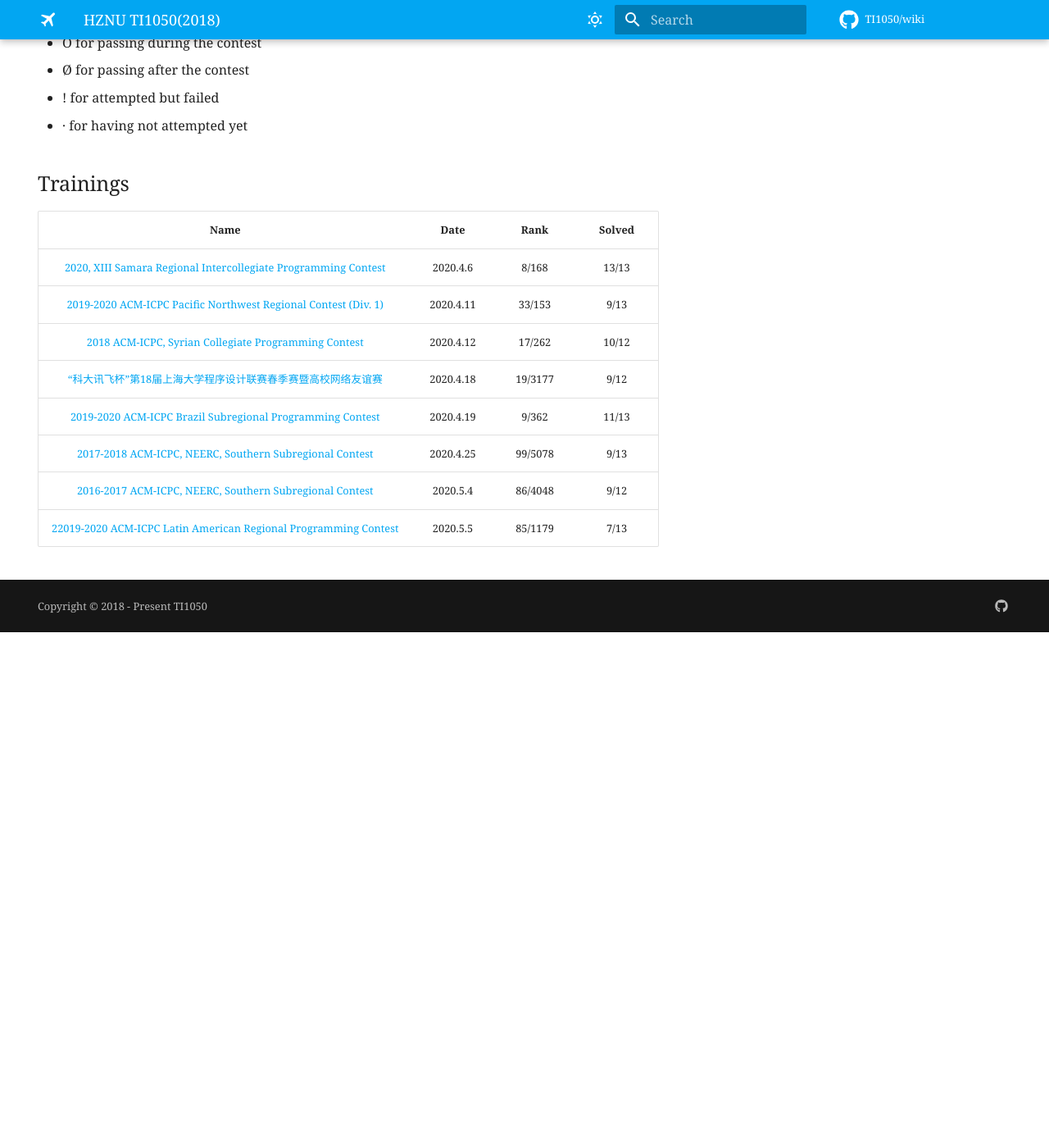
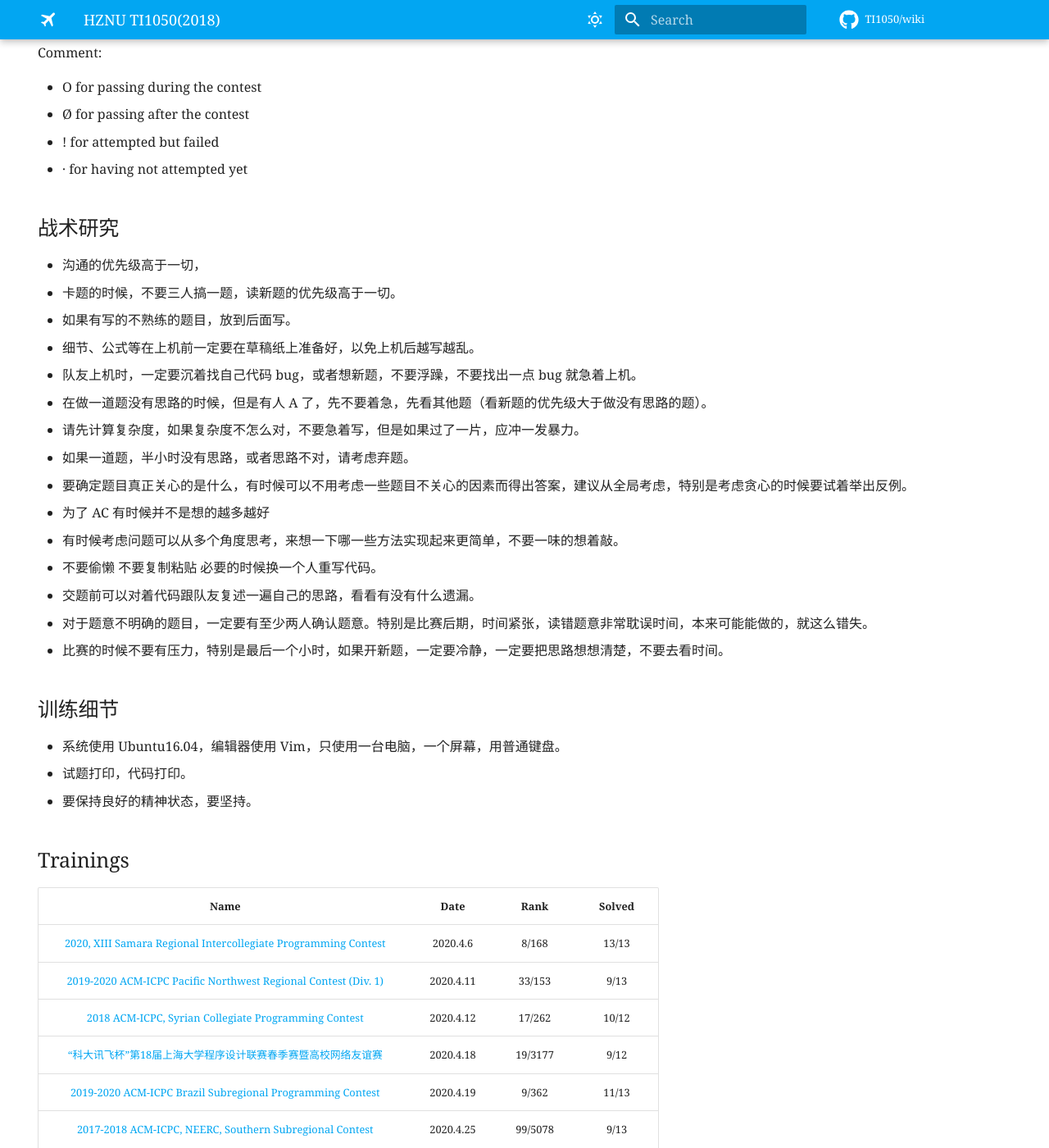
Before and after one commit to TI-1050/wiki, an MkDocs documentation site: the page built from docs/index.md, in a window 1280 px wide and 1400 px high, scrolled down 2280 px. Shown: the whole window at 82% size. Built offline with MkDocs 1.6.1 and Material for MkDocs 9.7.7, drawn with Linux system fonts in a browser that asks for light colours; some web fonts are replaced; comment, search, counter and statistics services are not loaded; before the commit the page ends 3051 px from its top, so only the background shows below that.

Commit message:
feat: 战术研究 and 训练细节

```diff
--- a/docs/index.md
+++ b/docs/index.md
@@ -45,10 +45,34 @@ TI1050 出过的题目们。
 
 Comment:
 
-- O for passing during the contest
-- Ø for passing after the contest
-- ! for attempted but failed
-- · for having not attempted yet
+* O for passing during the contest
+* Ø for passing after the contest
+* ! for attempted but failed
+* · for having not attempted yet
+
+## 战术研究
+
+* 沟通的优先级高于一切，
+* 卡题的时候，不要三人搞一题，读新题的优先级高于一切。
+* 如果有写的不熟练的题目，放到后面写。
+* 细节、公式等在上机前一定要在草稿纸上准备好，以免上机后越写越乱。
+* 队友上机时，一定要沉着找自己代码 bug，或者想新题，不要浮躁，不要找出一点 bug 就急着上机。
+* 在做一道题没有思路的时候，但是有人 A 了，先不要着急，先看其他题（看新题的优先级大于做没有思路的题）。
+* 请先计算复杂度，如果复杂度不怎么对，不要急着写，但是如果过了一片，应冲一发暴力。
+* 如果一道题，半小时没有思路，或者思路不对，请考虑弃题。
+* 要确定题目真正关心的是什么，有时候可以不用考虑一些题目不关心的因素而得出答案，建议从全局考虑，特别是考虑贪心的时候要试着举出反例。
+* 为了 AC 有时候并不是想的越多越好
+* 有时候考虑问题可以从多个角度思考，来想一下哪一些方法实现起来更简单，不要一味的想着敲。
+* 不要偷懒 不要复制粘贴 必要的时候换一个人重写代码。
+* 交题前可以对着代码跟队友复述一遍自己的思路，看看有没有什么遗漏。
+* 对于题意不明确的题目，一定要有至少两人确认题意。特别是比赛后期，时间紧张，读错题意非常耽误时间，本来可能能做的，就这么错失。
+* 比赛的时候不要有压力，特别是最后一个小时，如果开新题，一定要冷静，一定要把思路想想清楚，不要去看时间。
+
+## 训练细节
+
+* 系统使用 Ubuntu16.04，编辑器使用 Vim，只使用一台电脑，一个屏幕，用普通键盘。
+* 试题打印，代码打印。
+* 要保持良好的精神状态，要坚持。
 
 ## Trainings
 
```
